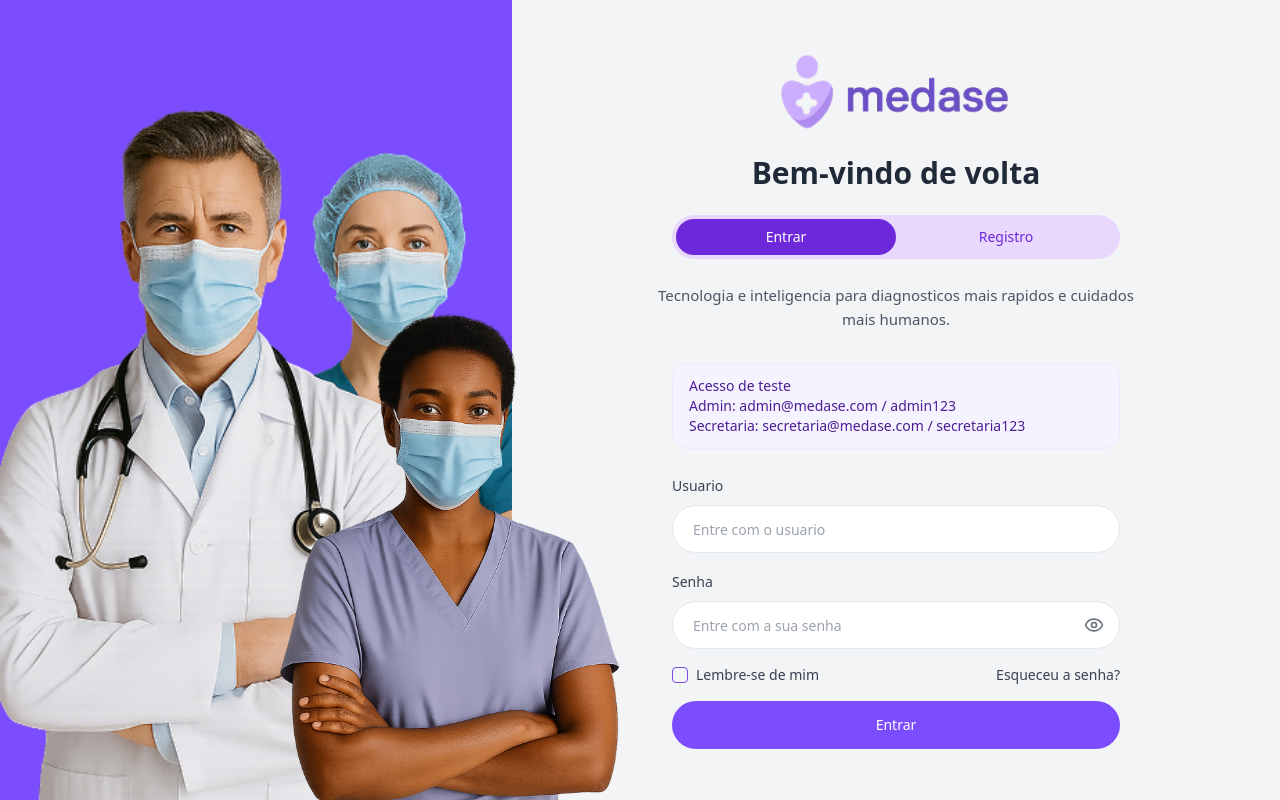
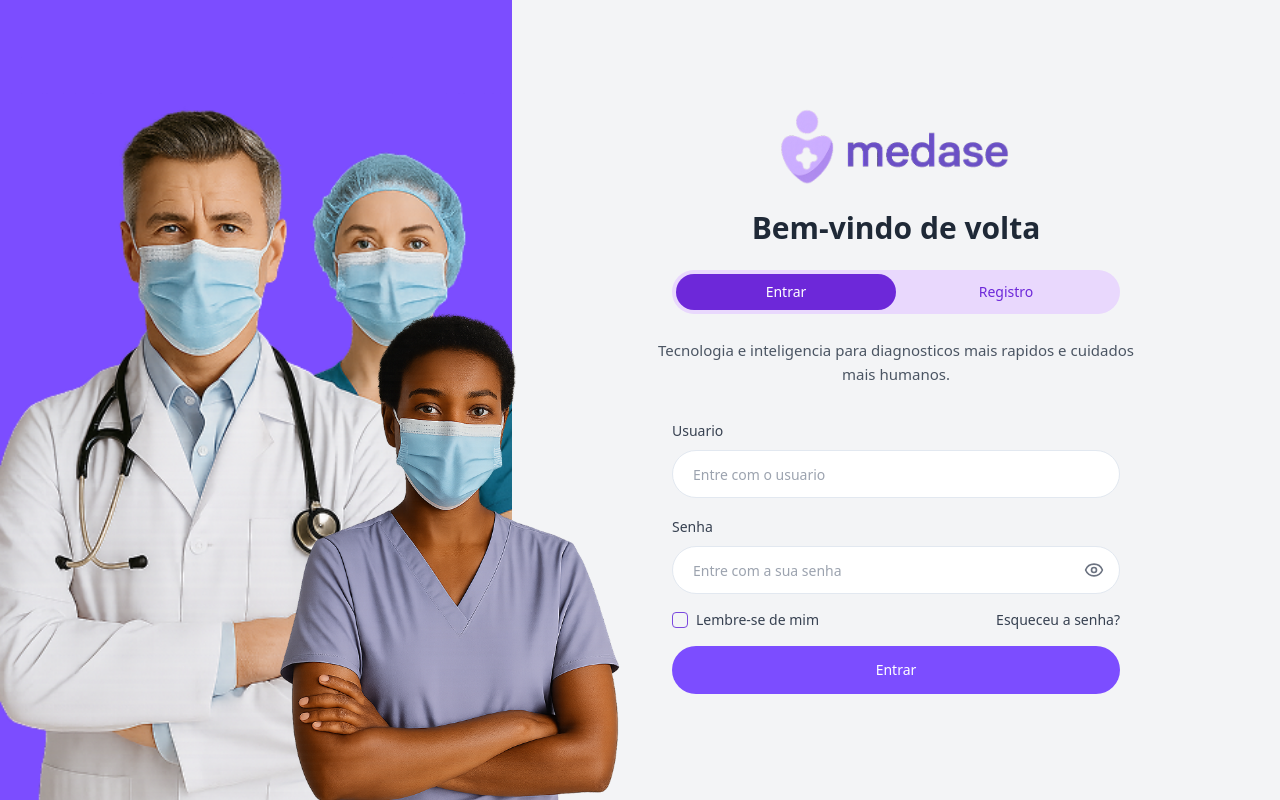
Before and after one commit to Gabstaudt/medase, a React (Vite) app: page /login in a window 1280 px wide. Built offline with nearby package versions, Linux system fonts and the light colour scheme; the HTML template or start-up script is replaced by a standard one.

Commit message:
delete (login): retidada do bloco de acesso de teste do sistema da tela de login

```diff
--- a/src/pages/Login.tsx
+++ b/src/pages/Login.tsx
@@ -103,12 +103,6 @@ export default function Login() {
                 Tecnologia e inteligencia para diagnosticos mais rapidos e
                 cuidados mais humanos.
               </p>
-
-              <div className="mx-auto mb-6 w-full max-w-md rounded-2xl border border-violet-100 bg-violet-50 px-4 py-3 text-sm text-violet-900">
-                <p className="font-medium">Acesso de teste</p>
-                <p>Admin: admin@medase.com / admin123</p>
-                <p>Secretaria: secretaria@medase.com / secretaria123</p>
-              </div>
 
               <form
                 noValidate
```
